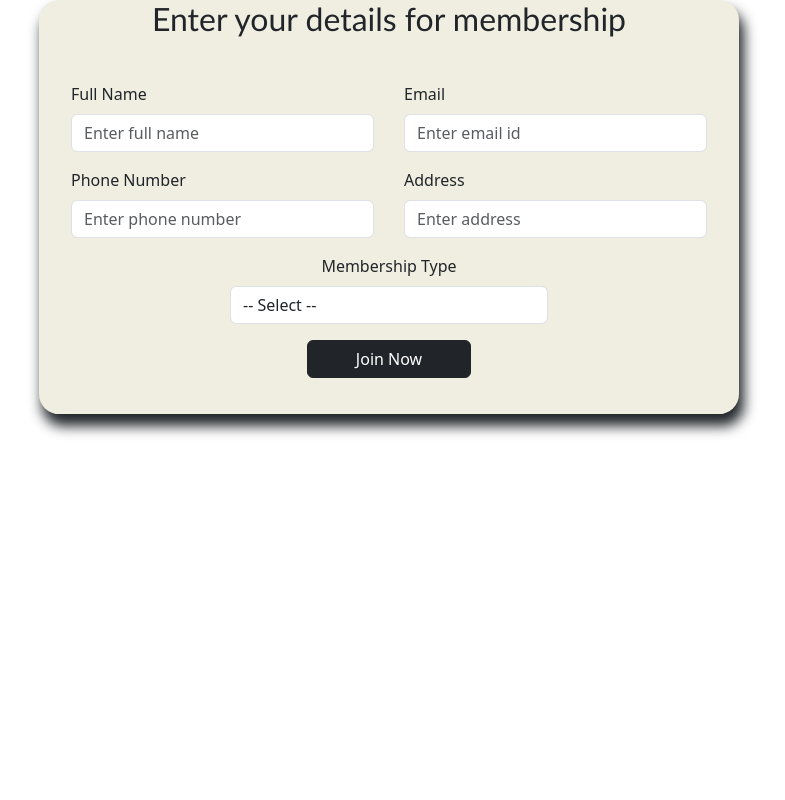
After one commit to Tejas-Joshiii/Impulse-GYM, a Flask app: template templates/exerciseApplicationForm.html in a window 1280 px wide. The commit adds this page. Shown: the whole page, without its empty margins (251-1036 px from the left). Run offline with Flask 3, Linux system fonts and the light colour scheme; the template is opened without the code that fills it, so the values that code supplies are empty.

Commit message:
Added exercise page and fixed some errors

```diff
--- a/app.py
+++ b/app.py
@@ -1,5 +1,5 @@
 from flask import Flask, render_template, url_for
-from database import load_workout_from_db, init_db  # Import the function to load workouts from the database
+from database import load_workout_from_db, init_db, load_workouts_from_db  # Import the function to load workouts from the database
 
 init_db() # yeh function initializes the database and creates the table if it doesn't exist and also create .db file but not db folder
 print("Database initialized ✅")
@@ -16,11 +16,22 @@ def home():
     # some website allows access to dynamic data using API
     # Json is simply JavaScript objects
 
+@app.route("/api/fitnessPrograms")
+def list_fitness_programs():
+    works = load_workout_from_db()
+    return jsonify(works)
+
 @app.route("/admin")  # URL error isliye aya admin ko register karna padega agar urlfor ka jinja tag use kar rha ho
 def admin():           # Function name
     return render_template("Admin.html")
 
-
+@app.route("/excercisePage/<id>")
+def showExcercise(id):
+    worked = load_workouts_from_db(id) # workout and workouts different hai
+    if not worked:
+        return "Not Found", 404
+    else:
+        return render_template("exercisePage.html", company_name='Impulse', worked=worked)
 
 # Run the application if this script is executed directly
 if __name__ == "__main__":
--- a/templates/Home.html
+++ b/templates/Home.html
@@ -66,9 +66,7 @@
             <p>Join the best fitness programs!</p>
             <a href="#skip" class="btn btn-outline-dark">Join Now</a>
         </div>
-        <div class="introImg">
-            <img src="{{ url_for('static', filename='gym_intro.png') }}" alt="Gym Intro" class="GymIntro">
-        </div>
+        {% include 'banner.html' %}
     </div>
     <div class="text-center mt-5">
         <h4>“Transform your body, mind, and lifestyle</h4>
--- a/templates/applyChartCard.html
+++ b/templates/applyChartCard.html
@@ -45,13 +45,14 @@
     <div class="textContainer">
         <h3 class="mt-1">{{work['name']}}</h3>
         <p class="text-center" style="font-style: italic;font-weight:5000;">{{work['quote']}}</p>
-        <ul class="mb-2"> {# it is used here to create bullet points or used to break line #}
+        <ul class="mb-2" style="list-style-type: square;"> {# it is used here to create bullet points or used to break line #}
             {% for line in work.detail.split('.') %}
             <li>{{line.strip()}}</li> {# strip() is used to remove any extra spaces #}
             {% endfor %}
         </ul>
     </div>
     <div class="but">
-        <a href="" class="btn btn-outline-dark apply">Apply</a>
+        <a href="/excercisePage/{{work['id']}}" class="btn btn-outline-dark apply">Apply</a>
+        {# work pass ho rha hai isme so id work variable mei hogi is exercise program ke liye #}
     </div>
 </div>
--- /dev/null
+++ b/templates/banner.html
@@ -0,0 +1,3 @@
+<div class="introImg">
+    <img src="{{ url_for('static', filename='gym_intro.png') }}" alt="Gym Intro" class="GymIntro">
+</div>
--- /dev/null
+++ b/templates/exerciseApplicationForm.html
@@ -0,0 +1,88 @@
+{% include "bootstrap.html" %}
+
+<style>
+    :root{
+        --back-color: rgb(239, 238, 225);
+    }
+    .container {
+        max-width: 700px;
+        background-color: var(--back-color);
+        border-radius: 20px;
+        /* padding: 20px; */
+        /* margin-top: 30px; */
+        box-shadow: 4px 11px 13px 1px;
+    }
+
+    .card {
+        background-color: var(--back-color);
+        border: none;
+        padding: 20px;
+    }
+
+    .line1 {
+        display: flex;
+        gap: 30px;
+    }
+
+    @media (max-width: 768px) {
+        .line1 {
+            flex-direction: column;
+        }
+    }
+</style>
+
+<div class="container">
+    <h2 class="text-center mb-4"
+        style="font-family: 'Gill Sans', 'Gill Sans MT', Calibri, 'Trebuchet MS', sans-serif;">
+        Enter your details for membership
+    </h2>
+
+    <div class="card">
+        <form method="POST" action="/submit_membership">
+
+            <!-- Full Name + Email -->
+            <div class="line1">
+                <div class="mb-3 flex-fill">
+                    <label for="fullName" class="form-label">Full Name</label>
+                    <input type="text" id="fullName" name="fullName" class="form-control"
+                           placeholder="Enter full name" required>
+                </div>
+                <div class="mb-3 flex-fill">
+                    <label for="emailId" class="form-label">Email</label>
+                    <input type="email" id="emailId" name="emailId" class="form-control"
+                           placeholder="Enter email id" required>
+                </div>
+            </div>
+
+            <!-- Phone + Address -->
+            <div class="line1">
+                <div class="mb-3 flex-fill">
+                    <label for="phoneNumber" class="form-label">Phone Number</label>
+                    <input type="text" id="phoneNumber" name="phoneNumber" class="form-control"
+                           placeholder="Enter phone number" required>
+                </div>
+                <div class="mb-3 flex-fill">
+                    <label for="address" class="form-label">Address</label>
+                    <input type="text" id="address" name="address" class="form-control"
+                           placeholder="Enter address" required>
+                </div>
+            </div>
+
+            <!-- Membership Type -->
+            <div class="mb-3 text-center">
+                <label for="membershipType" class="form-label">Membership Type</label>
+                <select name="membershipType" id="membershipType" class="form-control w-50 mx-auto">
+                    <option value="" disabled selected>-- Select --</option>
+                    <option value="monthly">Monthly</option>
+                    <option value="quarterly">Quarterly</option>
+                    <option value="yearly">Yearly</option>
+                </select>
+            </div>
+
+            <!-- Submit Button -->
+            <div class="text-center">
+                <button type="submit" class="btn btn-dark px-5">Join Now</button>
+            </div>
+        </form>
+    </div>
+</div>
```
Also changed, not shown: database.py (+9 -0 lines), templates/exercisePage.html (+14 -2 lines), templates/footer.html (added, +24 -0 lines), db/database.db, 3 other files.
